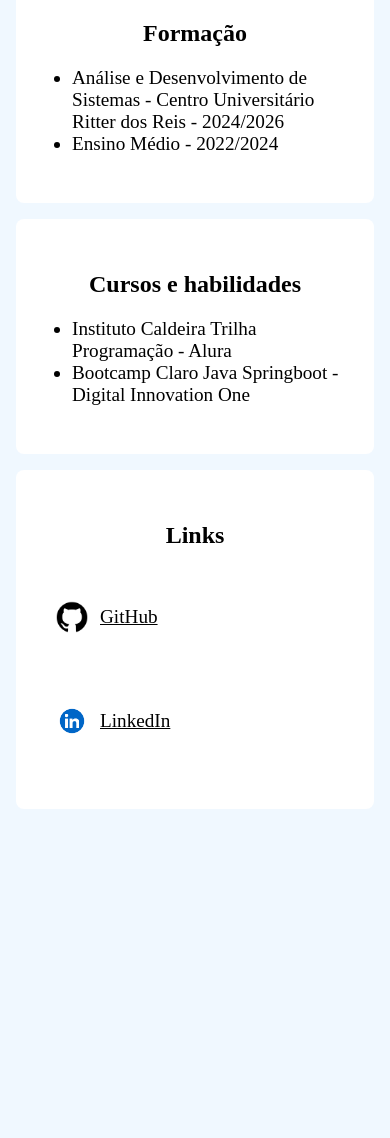
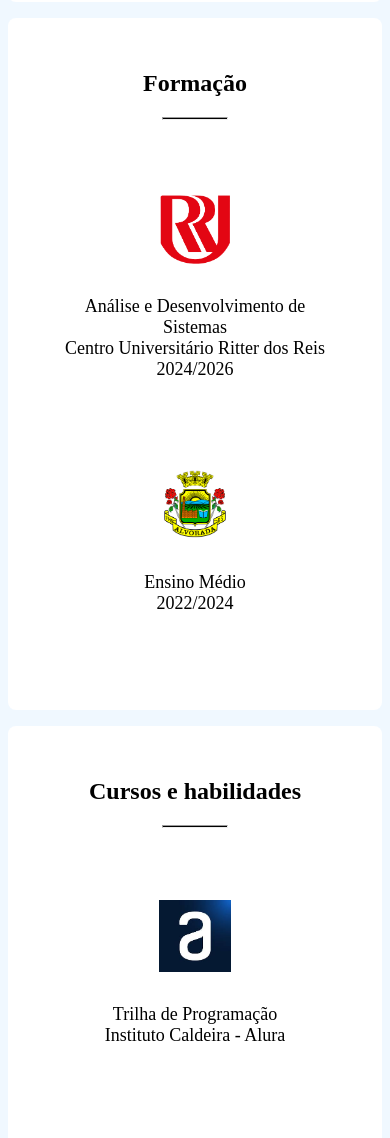
Before and after one commit to LuisGustavoFA/unr-udw-portfolio, a plain HTML site: page index.html in a window 390 px wide. Shown: the part 862-2000 px from the top of the page. Before the commit the page ends 1687 px from the top, so only its background shows below. Drawn offline with Linux system fonts and the light colour scheme.

Commit message:
update design

```diff
--- a/index.html
+++ b/index.html
@@ -26,22 +26,37 @@
 
         <div class="content_academic">
             <h2>Formação</h2>
-            <ul>
-                <li>Análise e Desenvolvimento de Sistemas - Centro Universitário Ritter dos Reis - 2024/2026 </li>
-                <li>Ensino Médio - 2022/2024</li>
-            </ul>
+            <hr>
+            <div class="content_entries">
+                <div class="content_entry">
+                    <img src="img/unr-logo.png">
+                    <span>Análise e Desenvolvimento de Sistemas<br>Centro Universitário Ritter dos Reis <br> 2024/2026</span>
+                </div>
+                <div class="content_entry">
+                    <img src="img/alv-logo.png">
+                    <span>Ensino Médio <br> 2022/2024</span>
+                </div>
+            </div>
         </div>
 
         <div class="content_study">
             <h2>Cursos e habilidades</h2>
-            <ul>
-                <li>Instituto Caldeira Trilha Programação - Alura</li>
-                <li>Bootcamp Claro Java Springboot - Digital Innovation One</li>
-            </ul>
+            <hr>
+            <div class="content_entries">
+                <div class="content_entry">
+                    <img src="img/alura-logo.jpeg">
+                    <span>Trilha de Programação <br> Instituto Caldeira - Alura</span>
+                </div>
+                <div class="content_entry">
+                    <img src="img/dio-logo.jpg">
+                    <span>Bootcamp Claro Java Springboot <br> Digital Innovation One</span>
+                </div>
+            </div>
         </div>
 
         <div class="content_links">
             <h2>Links</h2>
+            <hr>
             <div class="content_links_ghub">
                 <img src="img/ghub.png">
                 <a target="_blank" href="https://github.com/LuisGustavoFA" >GitHub</a>
@@ -49,7 +64,7 @@
 
             <div class="content_links_lin">
                 <img src="img/lin.webp">
-                <a target="_blank" href="https://github.com/LuisGustavoFA" >LinkedIn</a>
+                <a target="_blank" href="https://www.linkedin.com/in/luis-gustavo-fa/" >LinkedIn</a>
             </div>
         </div>
     </div>
--- a/style.css
+++ b/style.css
@@ -9,7 +9,7 @@ body {
     flex-direction: column;
     justify-content: space-between;
     gap: 16px;
-    margin: 16px;
+    margin: 2vh 10vw;
 }
 
 .content div {
@@ -28,7 +28,7 @@ body {
 }
 
 .content hr {
-    width: 25%;
+    width: 64px;
     height: 1px;
     background-color: black;
 }
@@ -48,7 +48,44 @@ body {
 
 .content_intro_img {
     flex: 50%;
+    display: flex;
+    justify-content: center;
+}
+
+.content_intro_img img {
+    aspect-ratio: 3/4;
+    object-fit: cover;
     overflow: hidden;
+}
+
+.content_entries {
+    display: flex;
+    flex-direction: row;
+    justify-content: space-around;
+}
+
+.content_entry {
+    display: flex;
+    flex-direction: column;
+    justify-content: center;
+    align-items: center;
+    gap: 32px;
+    text-align: center;
+    font-size: large;
+    min-width: 25%;
+    transition: .16s ease-in-out;
+}
+
+.content_entry:hover {
+    transform: scale(1.01);
+    box-shadow: 1px 1px 5px black;
+    background-color: aliceblue;
+}
+
+.content_entry img {
+    height: 72px;
+    width: 72px;
+    object-fit: cover;
 }
 
 .content_links div {
@@ -83,6 +120,10 @@ body {
 }
 
 @media (max-width: 900px) {
+    .content {
+        margin: 2vh 2vw;
+    }
+
     .content_intro {
         flex-direction: column;
     }
@@ -91,4 +132,11 @@ body {
         padding: 32px 16px;
         border-radius: 8px;
     }
+
+    .content_entries {
+        flex-direction: column;
+        justify-content: unset;
+        gap: 24px;
+    }
+
 }
```
Also changed, not shown: img/alura-logo.jpeg (added), img/alv-logo.png (added), img/dio-logo.jpg (added), img/unr-logo.png (added).
